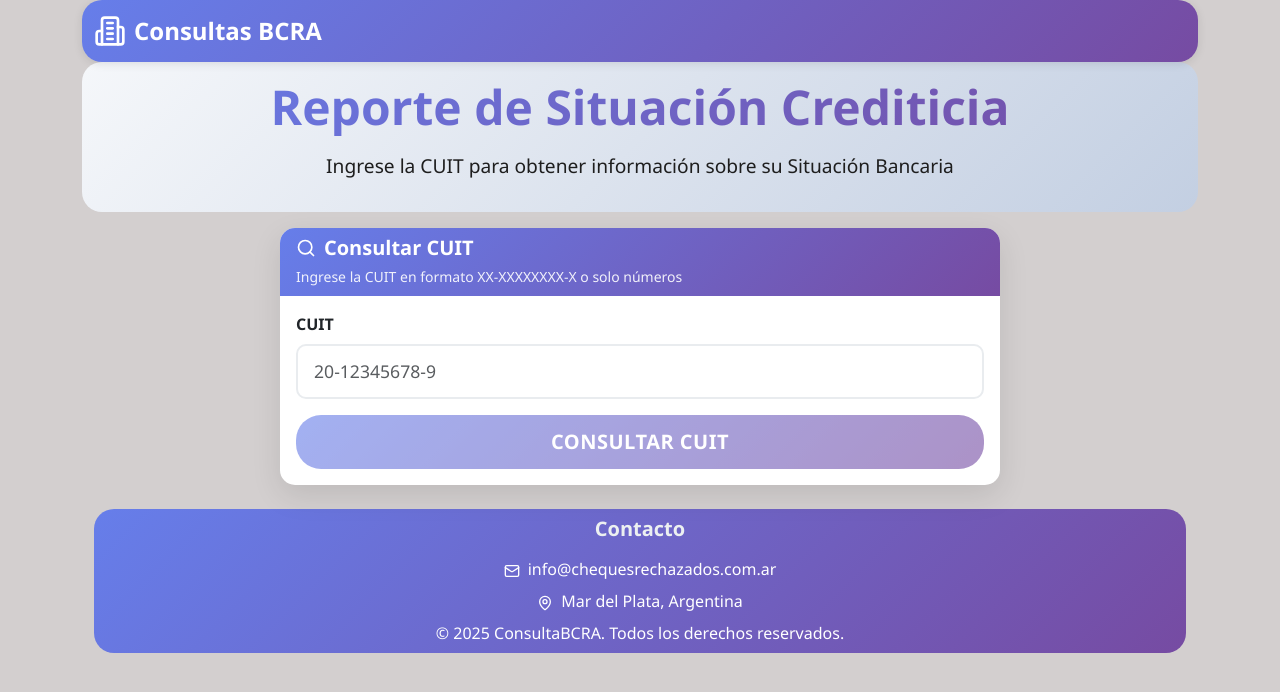
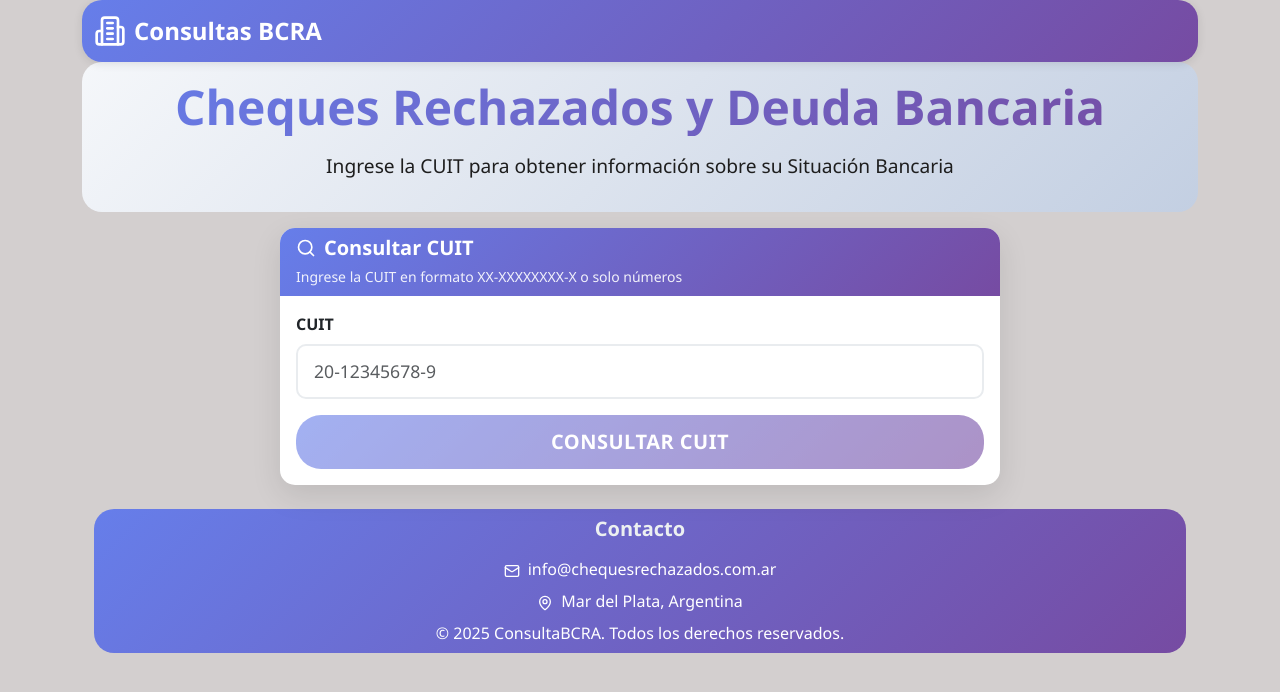
Before and after one commit to SebastianPrario/BcraSearch, a React (Vite) app: page / in a window 1280 px wide. Shown: the top 692 px of the page. Built offline with nearby package versions, Linux system fonts and the light colour scheme.

Commit message:
indexando en google

```diff
--- a/index.html
+++ b/index.html
@@ -4,6 +4,7 @@
     <meta charset="UTF-8" />
     <link rel="icon" type="image/svg+xml" href="/Gartoon-Team-Gartoon-Categories-Gnome-globe.svg" />
     <meta name="viewport" content="width=device-width, initial-scale=1.0" />
+    <meta name="google-site-verification" content="0eYi0s89OU8amewuvcBzsZrJH15AcyZkxh1pEOIE068" />
     <title>ConsultasBCRA</title>
   </head>
   <body>
--- a/src/pages/Landing/Landing.tsx
+++ b/src/pages/Landing/Landing.tsx
@@ -52,7 +52,7 @@
       <NavBar/>
       <StyledHero>
         <div className="container text-center  p-0 m-0">
-          <h1 className="display-5 fw-bold">Reporte de Situación Crediticia</h1>
+          <h1 className="display-5 fw-bold">Cheques Rechazados y Deuda Bancaria</h1>
           <p className="lead">Ingrese la CUIT para obtener información sobre su Situación Bancaria</p>
         </div>
       </StyledHero>
```
